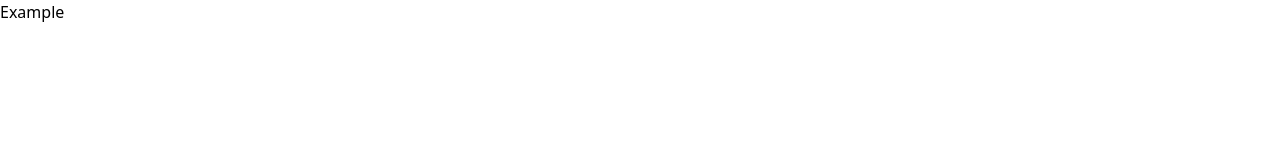
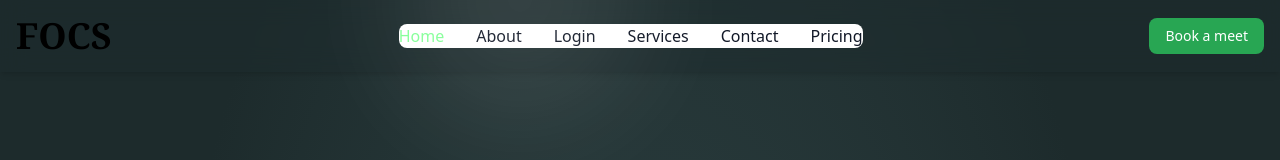
Before and after one commit to Ravi5691/newfoc, a React (Vite) app: page / in a window 1280 px wide. Shown: the top 160 px of the page. Built offline with nearby package versions, Linux system fonts and the light colour scheme.

Commit message:
small changes

```diff
--- a/src/example.jsx
+++ /dev/null
@@ -1,9 +0,0 @@
-import React from 'react'
-
-const Example = () => {
-  return (
-    <div>Example</div>
-  )
-}
-
-export default Example
--- a/src/main.jsx
+++ b/src/main.jsx
@@ -7,7 +7,6 @@ import Example from './example.jsx'
 
 createRoot(document.getElementById('root')).render(
   <StrictMode>
-    {/* <App/> */}
-    <Example/>
+    <App/>
   </StrictMode>,
 )
```
